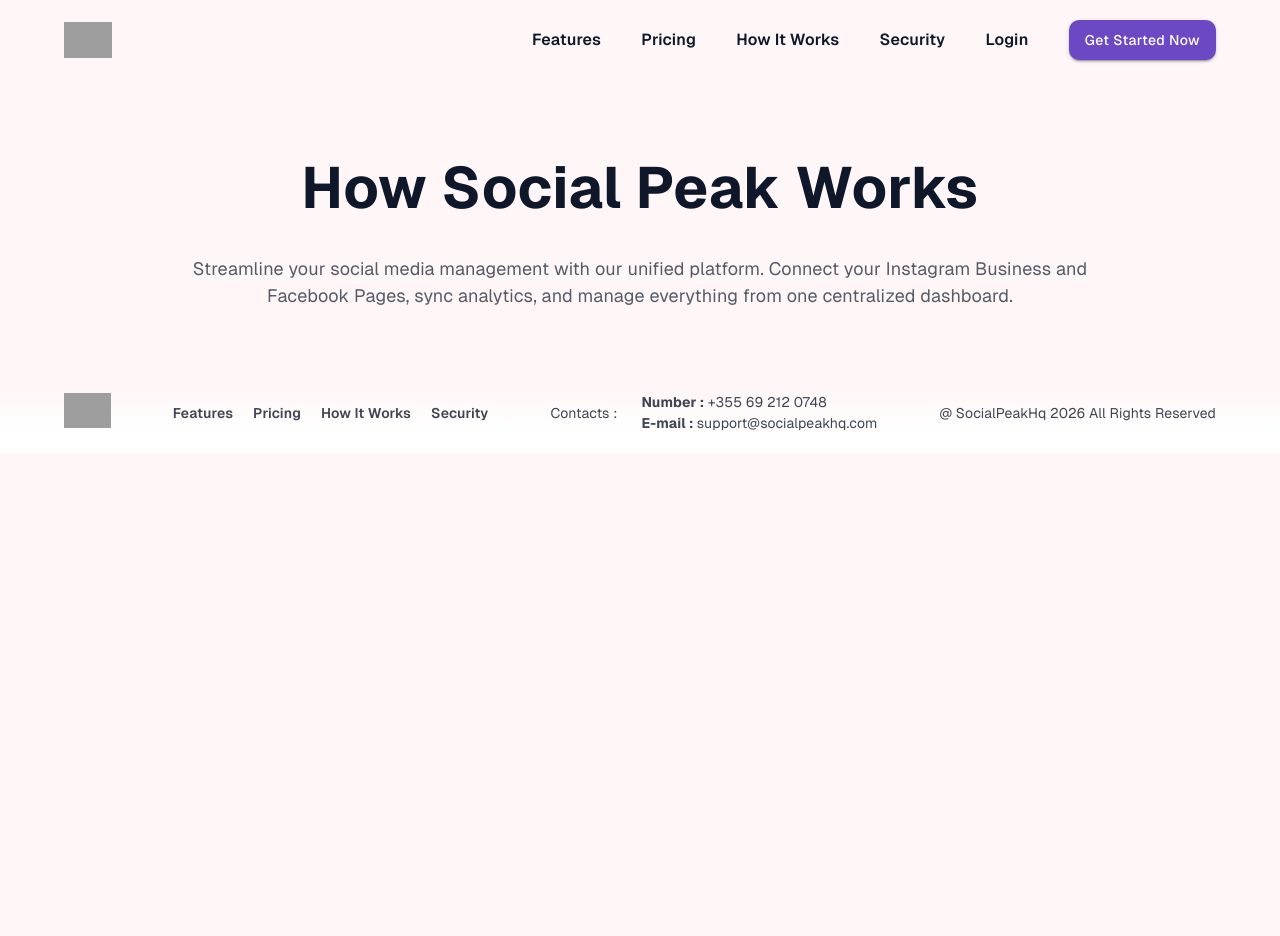
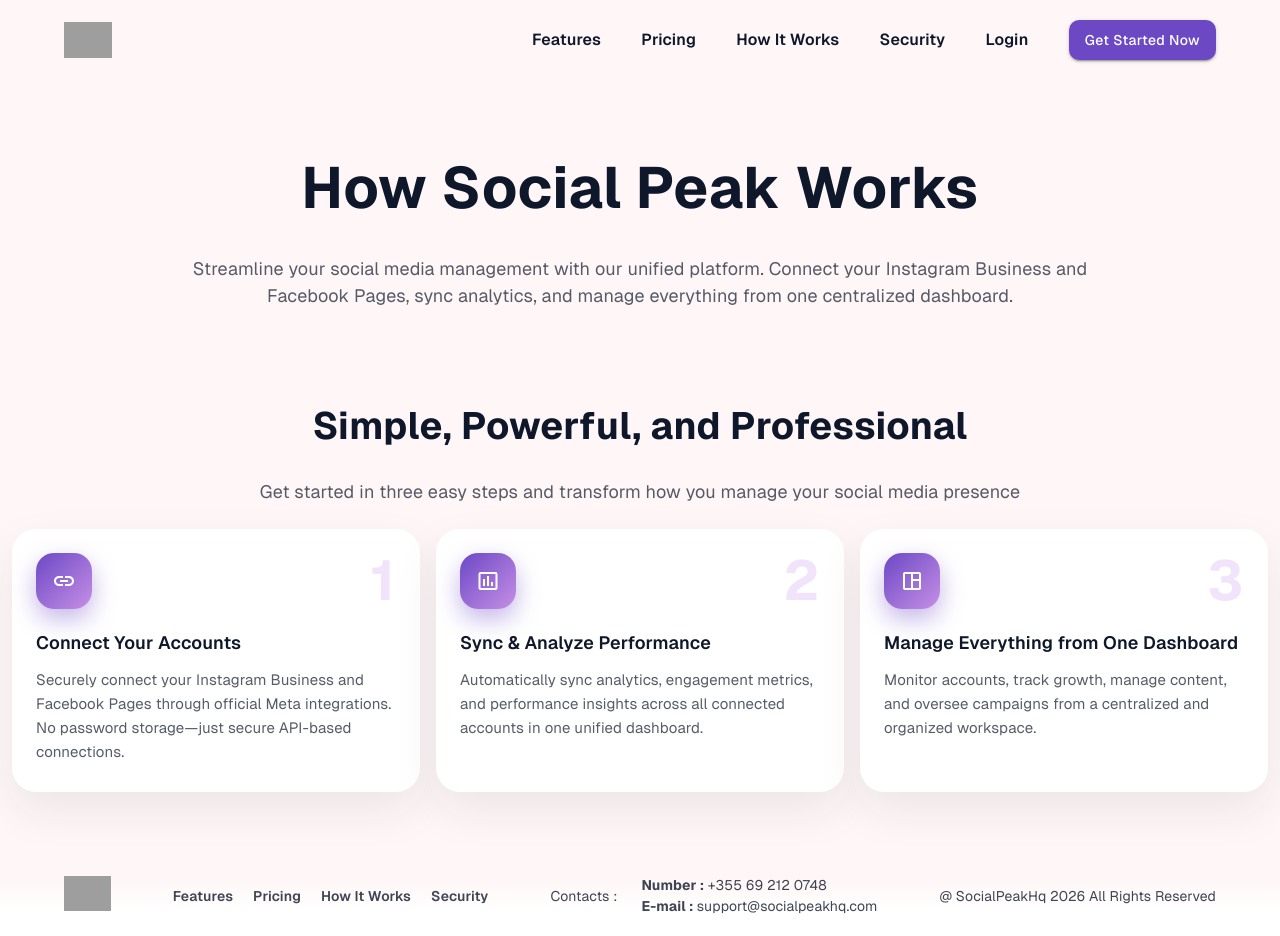
Before and after one commit to socialpeakhq/social-peak-landing, a React (Vite) app: page /how-it-works in a window 1280 px wide. Before the commit the page ends 800 px from the top, so only its background shows below. Built offline with nearby package versions, Linux system fonts and the light colour scheme; grey boxes are pictures that could not be loaded.

Commit message:
Created steps section

```diff
--- a/package.json
+++ b/package.json
@@ -13,6 +13,7 @@
     "@ant-design/icons": "^6.1.0",
     "@emotion/react": "^11.14.0",
     "@emotion/styled": "^11.14.1",
+    "@mui/icons-material": "^7.3.8",
     "@mui/material": "^7.3.8",
     "@mui/styled-engine-sc": "^7.3.8",
     "react": "^19.2.0",
--- a/src/pages/howItWorks/Container/index.tsx
+++ b/src/pages/howItWorks/Container/index.tsx
@@ -1,5 +1,6 @@
 import { type ReactElement } from "react";
 import { Box, Typography } from "@mui/material";
+import StepsSection from "../components/StepsSection";
 import styles from "./styles.module.scss"
 
 export default function HowItWorks(): ReactElement {
@@ -7,6 +8,7 @@
     <Box className={styles.container}>
       <Typography className={styles.title}>How Social Peak Works</Typography>
       <Typography className={styles.pageDescription}>Streamline your social media management with our unified platform. Connect your Instagram Business and Facebook Pages, sync analytics, and manage everything from one centralized dashboard.</Typography>
+      <StepsSection />
     </Box>
   )
 }
--- /dev/null
+++ b/src/pages/howItWorks/components/StepCard/index.tsx
@@ -0,0 +1,26 @@
+import { type ReactElement } from "react";
+import styles from "./styles.module.scss"
+import type { StepCard } from "../../../../utilities/constants/howItWorksConsts";
+import { Box, Typography } from "@mui/material";
+
+interface Props {
+  card: StepCard
+  number: number
+}
+
+export default function StepCard({ card, number }: Props): ReactElement {
+  return (
+    <Box className={styles.cardContainer}>
+      <Box className={styles.topContainer}>
+        <Box className={styles.iconContainer}>
+          <card.icon />
+        </Box>
+        <Typography className={styles.number}>
+          {number}
+        </Typography>
+      </Box>
+      <Typography className={styles.titleLabel}>{card.title}</Typography>
+      <Typography className={styles.descriptionLabel}>{card.description}</Typography>
+    </Box>
+  )
+}
--- /dev/null
+++ b/src/pages/howItWorks/components/StepsSection/index.tsx
@@ -0,0 +1,17 @@
+import { type ReactElement } from "react";
+import { Box, Typography } from "@mui/material";
+import StepCard from "../StepCard";
+import { STEPS_CARD, type StepCard as Card } from "../../../../utilities/constants/howItWorksConsts";
+import styles from "./styles.module.scss"
+
+export default function StepsSection(): ReactElement {
+  return (
+    <Box className={styles.sectionContainer}>
+      <Typography className={styles.sectionTitle}>Simple, Powerful, and Professional</Typography>
+      <Typography className={styles.sectionDescription}>Get started in three easy steps and transform how you manage your social media presence</Typography>
+      <Box className={styles.cardsContainer}>
+        {STEPS_CARD.map((card: Card, index: number) => <StepCard card={card} number={index + 1} />)}
+      </Box>
+    </Box>
+  )
+}
--- /dev/null
+++ b/src/utilities/constants/howItWorksConsts.ts
@@ -0,0 +1,32 @@
+import {
+  SpaceDashboardOutlined,
+  InsertChartOutlined,
+  LinkOutlined,
+} from "@mui/icons-material";
+
+export interface StepCard {
+  icon: React.ElementType;
+  description: string;
+  title: string;
+}
+
+export const STEPS_CARD: StepCard[] = [
+  {
+    icon: LinkOutlined,
+    description:
+      "Securely connect your Instagram Business and Facebook Pages through official Meta integrations. No password storage—just secure API-based connections.",
+    title: "Connect Your Accounts",
+  },
+  {
+    icon: InsertChartOutlined,
+    description:
+      "Automatically sync analytics, engagement metrics, and performance insights across all connected accounts in one unified dashboard.",
+    title: "Sync & Analyze Performance",
+  },
+  {
+    icon: SpaceDashboardOutlined,
+    description:
+      "Monitor accounts, track growth, manage content, and oversee campaigns from a centralized and organized workspace.",
+    title: "Manage Everything from One Dashboard",
+  },
+];
```
Also changed, not shown: 1 other file (tests, documents, lock files or other folders).
